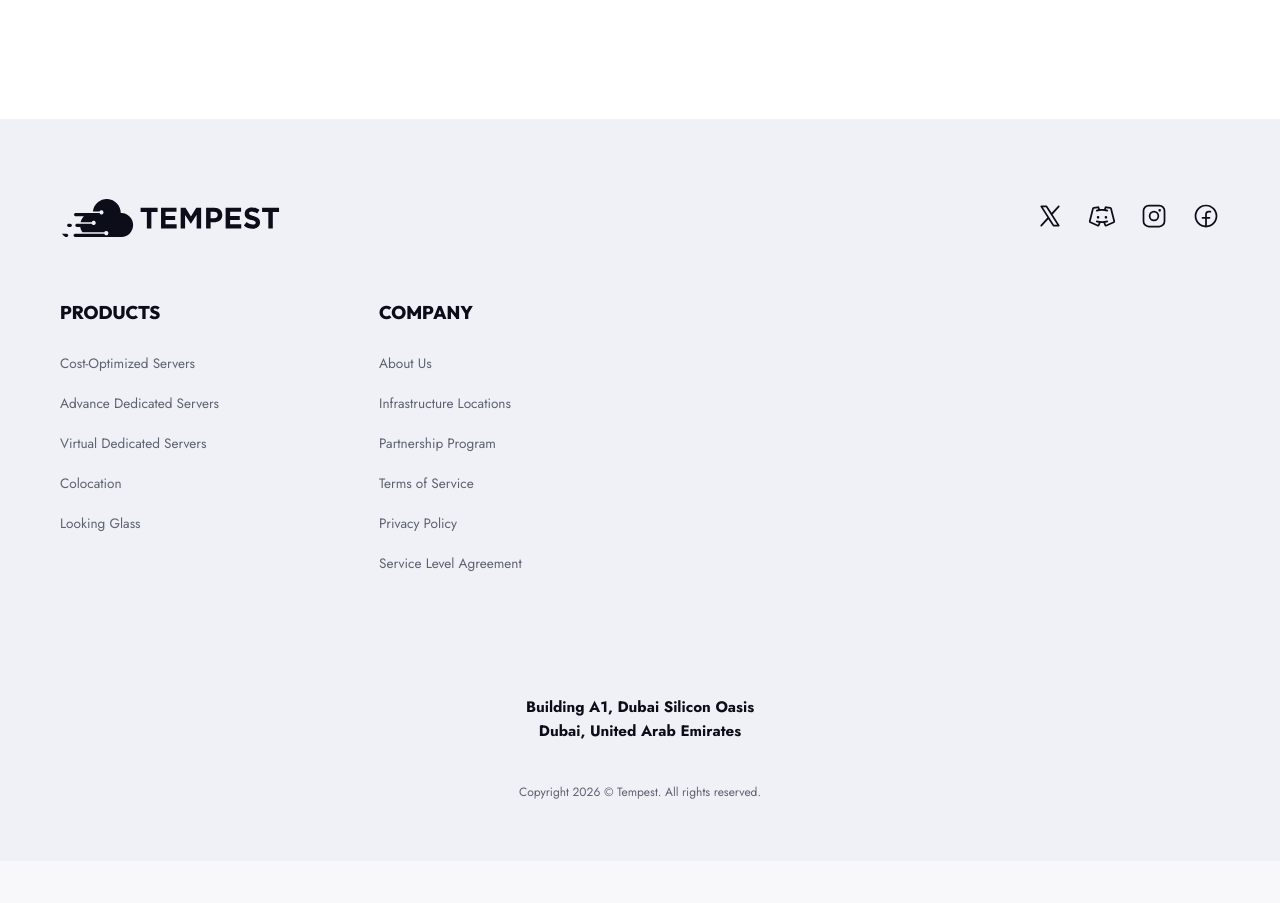
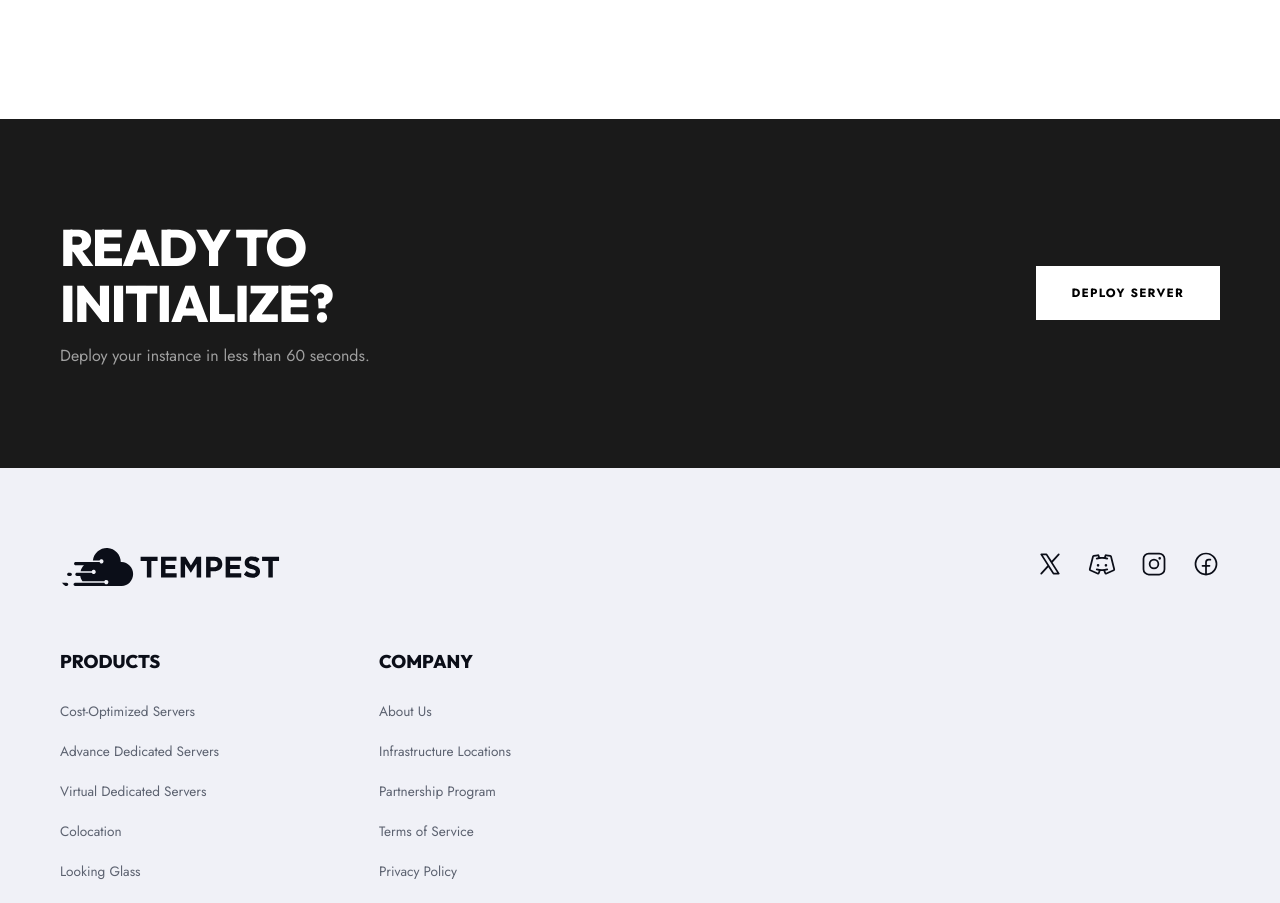
Before and after one commit to souiiii/Bytenia, a React (Vite) app: page /minecraft-servers in a window 1280 px wide. Shown: the part 4729-5632 px from the top of the page. Before the commit the page ends 5590 px from the top, so only its background shows below. Built offline with nearby package versions, Linux system fonts and the light colour scheme; what react-world-flags would draw is missing.

Commit message:
feat: create MinecraftServersPage component with layout sections

```diff
--- a/src/pages/MinecraftServersPage.jsx
+++ b/src/pages/MinecraftServersPage.jsx
@@ -5,6 +5,7 @@ import MinecraftWorkload from '../components/MinecraftWorkload/MinecraftWorkload
 import MinecraftInstanceTiers from '../components/MinecraftInstanceTiers/MinecraftInstanceTiers';
 import MinecraftArchitecture from '../components/MinecraftArchitecture/MinecraftArchitecture';
 import MinecraftFAQ from '../components/MinecraftFAQ/MinecraftFAQ';
+import MinecraftCTA from '../components/MinecraftCTA/MinecraftCTA';
 
 const MinecraftServersPage = () => {
   return (
@@ -15,6 +16,7 @@ const MinecraftServersPage = () => {
       <MinecraftInstanceTiers />
       <MinecraftArchitecture />
       <MinecraftFAQ />
+      <MinecraftCTA />
     </>
   );
 };
```
